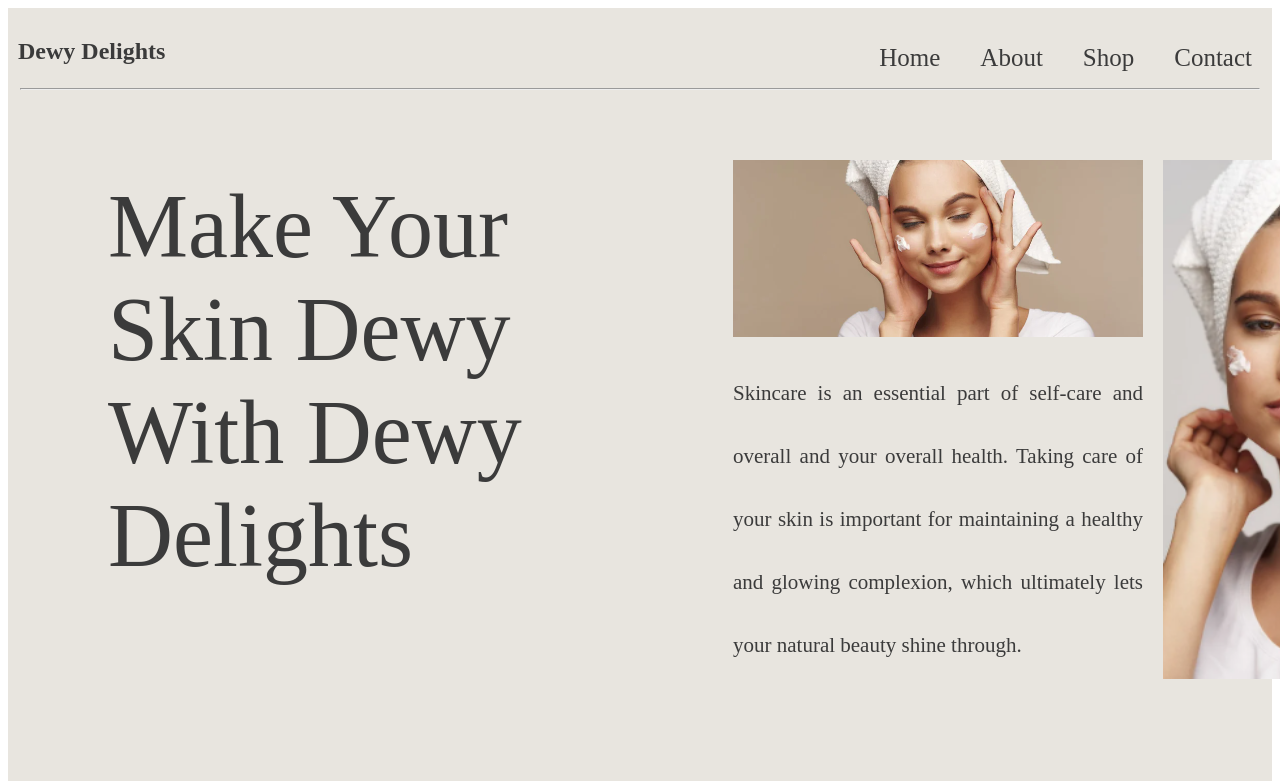
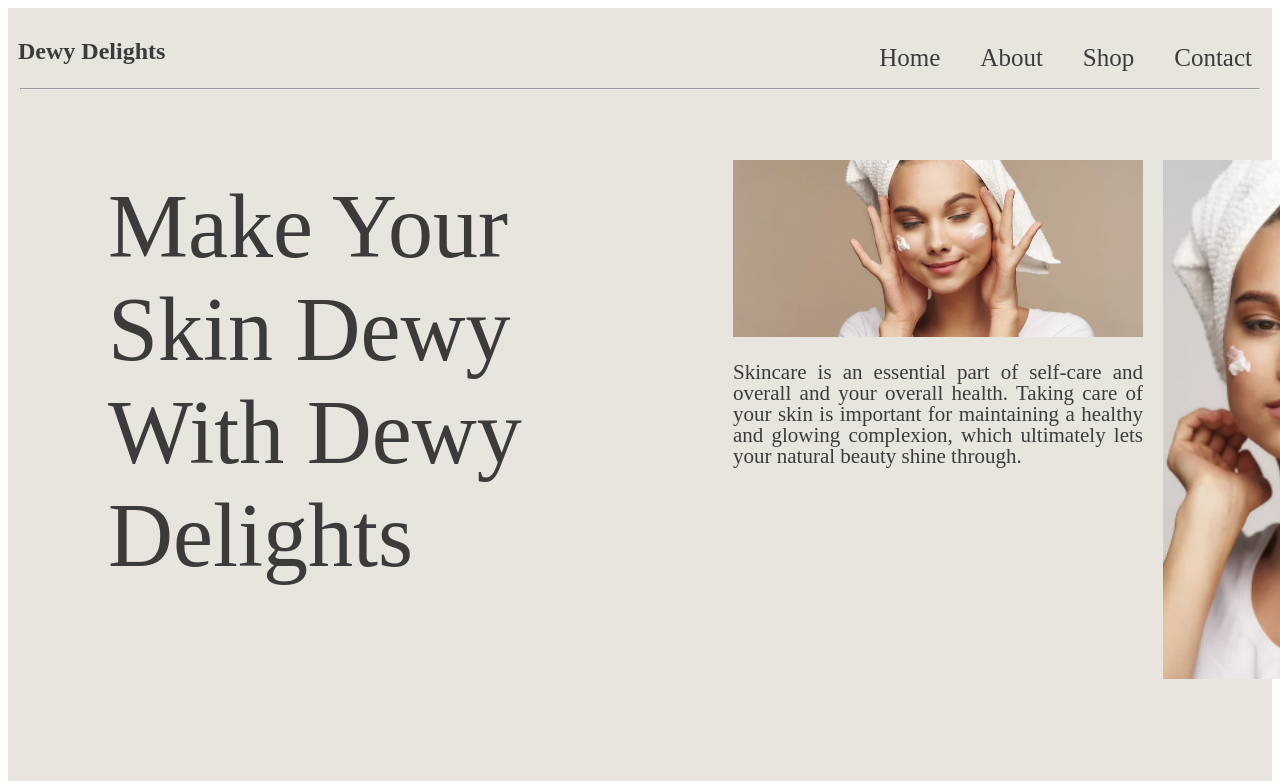
Before and after one commit to keetz12/final-webpage-, a plain HTML site: page index.html in a window 1280 px wide. Shown: the top 781 px of the page. Drawn offline with Linux system fonts and the light colour scheme.

Commit message:
index.html

```diff
--- a/index.html
+++ b/index.html
@@ -58,7 +58,7 @@
 				</div>
 				<div class="column11"; style="margin-left: 300px;">
 					<img src="image1.png">
-					<p style="line-height: 3; color: #3B3B3B; text-align: justify; font-size: 21px"; >Skincare is an essential part of self-care and overall and your overall health. Taking care of your skin is important for maintaining a healthy and glowing complexion, which ultimately lets your natural beauty shine through.
+					<p style="line-height: 1; color: #3B3B3B; text-align: justify; font-size: 21px"; >Skincare is an essential part of self-care and overall and your overall health. Taking care of your skin is important for maintaining a healthy and glowing complexion, which ultimately lets your natural beauty shine through.
 					</p>
 				</div>
 				<div class="column11">
```
